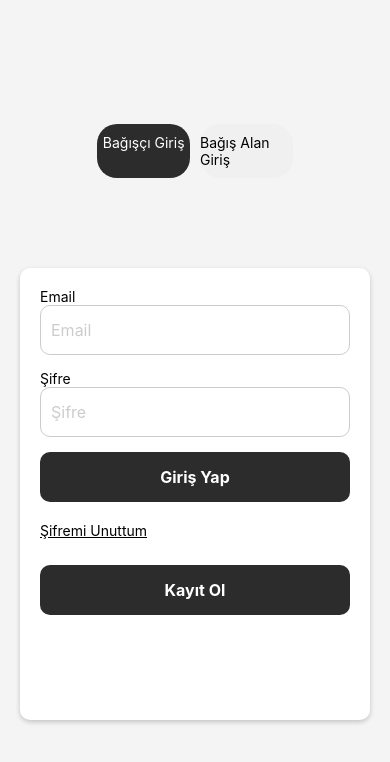
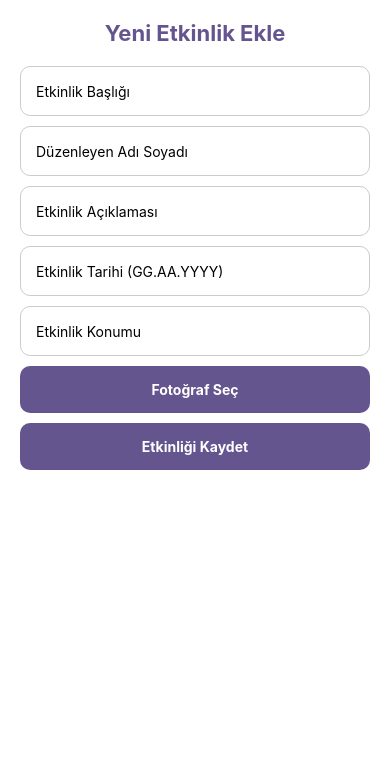
Before and after one commit to mertesermeral/bagis_app, a React Native app: screen /EtkinlikEkle in a window 390 px wide. Shown: the top 762 px of the page. Built offline with nearby package versions, Linux system fonts and the light colour scheme.

Commit message:
Etkinlik Ekleme Hatası Duzeltildi

```diff
--- a/App.js
+++ b/App.js
@@ -6,6 +6,7 @@ import RegisterScreen from "./RegisterScreen";
 import BagisAlanAnaMenu from "./receiver/BagisAlanAnaMenu";
 import BagisAlanAcilDurumlar from "./receiver/BagisAlanAcilDurumlar";
 import BagisAlanEtkinlikler from "./receiver/BagisAlanEtkinlikler";
+import EtkinlikEkle from './receiver/EtkinlikEkle';
 import BagisAlanNakdiBagisTalebi from "./receiver/BagisAlanNakdiBagisTalebi";
 import BagisAlanEgitimYardimTalebi from "./receiver/BagisAlanEgitimYardimTalebi";
 import BagisAlanBagisDurumu from "./receiver/BagisAlanBagisDurumu";
@@ -23,6 +24,7 @@ import BagisciAcilDurumTalebiOlustur from "./donor/BagisciAcilDurumTalebiOlustur
 import BagisciAcilDurumDetay from "./donor/BagisciAcilDurumDetay";
 import BagisciOzelBagisDetay from "./donor/BagisciOzelBagisDetay";
 import BagisciEtkinliklerDetay from "./donor/BagisciEtkinliklerDetay";
+
 
 
 
@@ -53,6 +55,7 @@ const App = () => {
       <Stack.Screen name="BagisAlanAnaMenu" component={BagisAlanAnaMenu} />
       <Stack.Screen name="BagisAlanAcilDurumlar" component={BagisAlanAcilDurumlar} />
       <Stack.Screen name="BagisAlanEtkinlikler" component={BagisAlanEtkinlikler}/>
+      <Stack.Screen name="EtkinlikEkle" component={EtkinlikEkle} />
       <Stack.Screen name="BagisAlanNakdiBagisTalebi" component={BagisAlanNakdiBagisTalebi}/>
       <Stack.Screen name="BagisAlanEgitimYardimTalebi" component={BagisAlanEgitimYardimTalebi}/>
       <Stack.Screen name="BagisAlanBagisDurumu" component={BagisAlanBagisDurumu}/>
--- a/receiver/BagisAlanEtkinlikler.js
+++ b/receiver/BagisAlanEtkinlikler.js
@@ -1,3 +1,5 @@
+//Bagis Alan Etkinlikler Sayfasi
+
 import React, { useState, useEffect } from 'react';
 import { View, Text, StyleSheet, TouchableOpacity, ScrollView, SafeAreaView, Image, Modal, TextInput, Button } from 'react-native';
 import Icon from 'react-native-vector-icons/MaterialIcons';
@@ -118,7 +120,7 @@ const BagisAlanEtkinlikler = ({ navigation }) => {
         ))}
       </ScrollView>
 
-      <TouchableOpacity style={styles.addButton} onPress={() => setModalVisible(true)}>
+      <TouchableOpacity style={styles.addButton} onPress={() => navigation.navigate('EtkinlikEkle')}>
         <Text style={styles.addButtonText}>+ Etkinlik Ekle</Text>
       </TouchableOpacity>
 
--- a/receiver/EtkinlikEkle.js
+++ b/receiver/EtkinlikEkle.js
@@ -1,84 +1,151 @@
 import React, { useState } from 'react';
-import { View, Text, TextInput, TouchableOpacity, StyleSheet, Image } from 'react-native';
-import { launchImageLibrary } from 'react-native-image-picker';
-import firestore from '@react-native-firebase/firestore';
-import storage from '@react-native-firebase/storage';
+import { View, Text, TextInput, TouchableOpacity, StyleSheet, Image, Alert, ScrollView } from 'react-native';
+import * as ImagePicker from 'expo-image-picker';
+import { db, storage } from '../firebase';
+import { collection, addDoc } from 'firebase/firestore';
+import { ref, uploadBytes, getDownloadURL } from 'firebase/storage';
 
 const EtkinlikEkle = ({ navigation }) => {
-  const [etkinlikAdi, setEtkinlikAdi] = useState('');
-  const [duzenleyen, setDuzenleyen] = useState('');
-  const [aciklama, setAciklama] = useState('');
-  const [tarih, setTarih] = useState('');
-  const [imageUri, setImageUri] = useState(null);
+  const [eventName, setEventName] = useState('');
+  const [organizer, setOrganizer] = useState('');
+  const [description, setDescription] = useState('');
+  const [date, setDate] = useState('');
+  const [location, setLocation] = useState('');
+  const [image, setImage] = useState(null);
 
-  const selectImage = () => {
-    launchImageLibrary({ mediaType: 'photo' }, response => {
-      if (!response.didCancel) {
-        setImageUri(response.assets[0].uri);
-      }
+  const pickImage = async () => {
+    let result = await ImagePicker.launchImageLibraryAsync({
+      mediaTypes: ImagePicker.MediaTypeOptions.Images,
+      allowsEditing: true,
+      aspect: [4, 3],
+      quality: 1,
     });
+    if (!result.canceled && result.assets.length > 0) {
+      setImage(result.assets[0].uri);
+    }
   };
 
-  const handleSubmit = async () => {
-    if (!etkinlikAdi || !duzenleyen || !aciklama || !tarih) {
-      alert("Tüm alanları doldurun!");
+  const handleAddEvent = async () => {
+    if (!eventName || !organizer || !description || !date || !location || !image) {
+      Alert.alert('Hata', 'Lütfen tüm alanları doldurun!');
       return;
     }
+    try {
+      const response = await fetch(image);
+      const blob = await response.blob();
+      const storageRef = ref(storage, `event_images/${Date.now()}.jpg`);
+      await uploadBytes(storageRef, blob);
+      const imageUrl = await getDownloadURL(storageRef);
 
-    let imageUrl = "";
-    if (imageUri) {
-      const imageRef = storage().ref(`etkinlikler/${Date.now()}.jpg`);
-      await imageRef.putFile(imageUri);
-      imageUrl = await imageRef.getDownloadURL();
+      await addDoc(collection(db, 'events'), {
+        eventName,
+        organizer,
+        description,
+        date,
+        location,
+        imageUrl,
+      });
+
+      Alert.alert('Başarılı', 'Etkinlik başarıyla eklendi!');
+      navigation.goBack();
+    } catch (error) {
+      Alert.alert('Hata', 'Bir hata oluştu, tekrar deneyin.');
     }
-
-    await firestore().collection('etkinlikler').add({
-      etkinlikAdi,
-      duzenleyen,
-      aciklama,
-      tarih,
-      imageUrl
-    });
-
-    alert("Etkinlik eklendi!");
-    navigation.goBack();
   };
 
   return (
-    <View style={styles.container}>
-      <Text style={styles.label}>Etkinlik Adı:</Text>
-      <TextInput style={styles.input} value={etkinlikAdi} onChangeText={setEtkinlikAdi} />
-
-      <Text style={styles.label}>Düzenleyen:</Text>
-      <TextInput style={styles.input} value={duzenleyen} onChangeText={setDuzenleyen} />
-
-      <Text style={styles.label}>Açıklama:</Text>
-      <TextInput style={styles.input} value={aciklama} onChangeText={setAciklama} multiline />
-
-      <Text style={styles.label}>Tarih:</Text>
-      <TextInput style={styles.input} value={tarih} onChangeText={setTarih} />
-
-      <TouchableOpacity style={styles.imagePicker} onPress={selectImage}>
+    <ScrollView contentContainerStyle={styles.container}>
+      <Text style={styles.header}>Yeni Etkinlik Ekle</Text>
+      <TextInput
+        style={styles.input}
+        placeholder='Etkinlik Başlığı'
+        value={eventName}
+        onChangeText={setEventName}
+      />
+      <TextInput
+        style={styles.input}
+        placeholder='Düzenleyen Adı Soyadı'
+        value={organizer}
+        onChangeText={setOrganizer}
+      />
+      <TextInput
+        style={styles.input}
+        placeholder='Etkinlik Açıklaması'
+        value={description}
+        onChangeText={setDescription}
+      />
+      <TextInput
+        style={styles.input}
+        placeholder='Etkinlik Tarihi (GG.AA.YYYY)'
+        value={date}
+        onChangeText={setDate}
+      />
+      <TextInput
+        style={styles.input}
+        placeholder='Etkinlik Konumu'
+        value={location}
+        onChangeText={setLocation}
+      />
+      <TouchableOpacity style={styles.imagePicker} onPress={pickImage}>
         <Text style={styles.imagePickerText}>Fotoğraf Seç</Text>
       </TouchableOpacity>
-      {imageUri && <Image source={{ uri: imageUri }} style={styles.image} />}
-
-      <TouchableOpacity style={styles.submitButton} onPress={handleSubmit}>
-        <Text style={styles.submitButtonText}>Etkinlik Ekle</Text>
+      {image && <Image source={{ uri: image }} style={styles.imagePreview} />}
+      <TouchableOpacity style={styles.addButton} onPress={handleAddEvent}>
+        <Text style={styles.addButtonText}>Etkinliği Kaydet</Text>
       </TouchableOpacity>
-    </View>
+    </ScrollView>
   );
 };
 
 const styles = StyleSheet.create({
-  container: { flex: 1, padding: 20, backgroundColor: '#fff' },
-  label: { fontSize: 16, fontWeight: 'bold', marginTop: 10 },
-  input: { borderWidth: 1, borderColor: '#ddd', padding: 10, borderRadius: 5, marginTop: 5 },
-  imagePicker: { backgroundColor: '#65558F', padding: 10, borderRadius: 5, marginTop: 10, alignItems: 'center' },
-  imagePickerText: { color: '#fff', fontWeight: 'bold' },
-  image: { width: 100, height: 100, borderRadius: 10, marginTop: 10 },
-  submitButton: { backgroundColor: '#28A745', padding: 12, borderRadius: 5, alignItems: 'center', marginTop: 20 },
-  submitButtonText: { color: '#fff', fontWeight: 'bold' }
+  container: {
+    flexGrow: 1,
+    padding: 20,
+    backgroundColor: '#fff',
+  },
+  header: {
+    fontSize: 22,
+    fontWeight: 'bold',
+    marginBottom: 20,
+    textAlign: 'center',
+    color: '#65558F',
+  },
+  input: {
+    height: 50,
+    borderWidth: 1,
+    borderColor: '#ccc',
+    borderRadius: 10,
+    paddingHorizontal: 15,
+    marginBottom: 10,
+  },
+  imagePicker: {
+    backgroundColor: '#65558F',
+    padding: 15,
+    borderRadius: 10,
+    alignItems: 'center',
+    marginBottom: 10,
+  },
+  imagePickerText: {
+    color: '#FFF',
+    fontWeight: 'bold',
+  },
+  imagePreview: {
+    width: '100%',
+    height: 200,
+    resizeMode: 'cover',
+    borderRadius: 10,
+    marginBottom: 10,
+  },
+  addButton: {
+    backgroundColor: '#65558F',
+    padding: 15,
+    borderRadius: 10,
+    alignItems: 'center',
+  },
+  addButtonText: {
+    color: '#FFF',
+    fontWeight: 'bold',
+  },
 });
 
 export default EtkinlikEkle;
```
